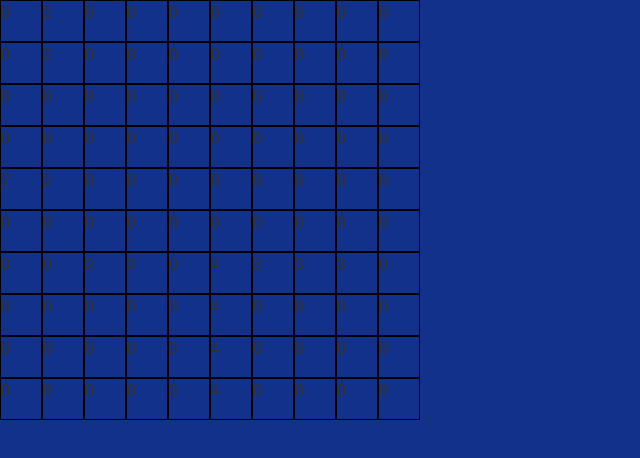
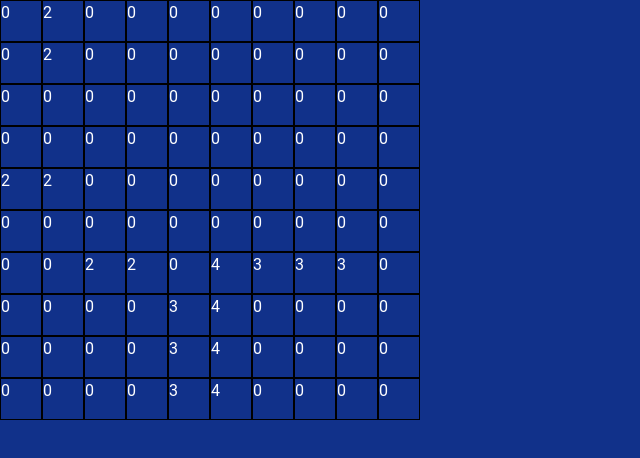
Before and after one commit to Marco-Jan/BattelShip, a website built with webpack: page dist/index.html in a window 1280 px wide. Shown: the whole page, without its empty margins (0-640 px from the left). Built offline with Linux system fonts and the light colour scheme.

Commit message:
main commit

```diff
--- a/package.json
+++ b/package.json
@@ -6,7 +6,7 @@
   "scripts": {
     "test": "echo \"Error: no test specified\" && exit 1",
     "build": "webpack --mode development --watch",
-    "dev": "webpack serve"
+    "dev": "webpack serve --mode development"
   },
   "keywords": [],
   "author": "",
--- a/src/index.js
+++ b/src/index.js
@@ -1,4 +1,5 @@
 import GameController from './Controller/gameController.js';
+import "./style.css";
 
 const gridSizex = 10;
 const gridSizey = 10;
--- a/src/style.scss
+++ b/src/style.scss
@@ -9,7 +9,7 @@ body {
     font-size: 16px;
     font-weight: 400;
     line-height: 1.5;
-    color: #333;
+    color: #ffffff;
     margin: 0;
     padding: 0;
 }
```
Also changed, not shown: dist/index.html, dist/main.js, src/style.css, 1 other file.
